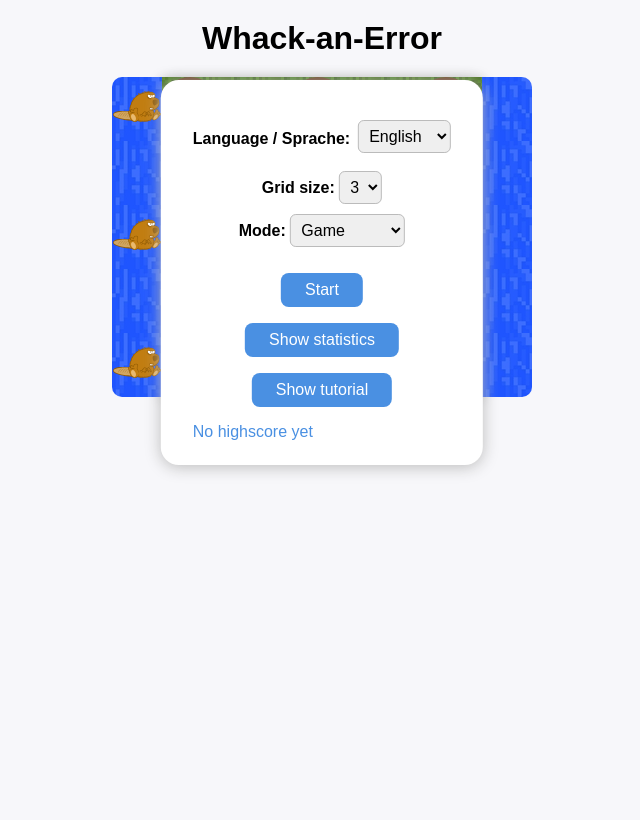
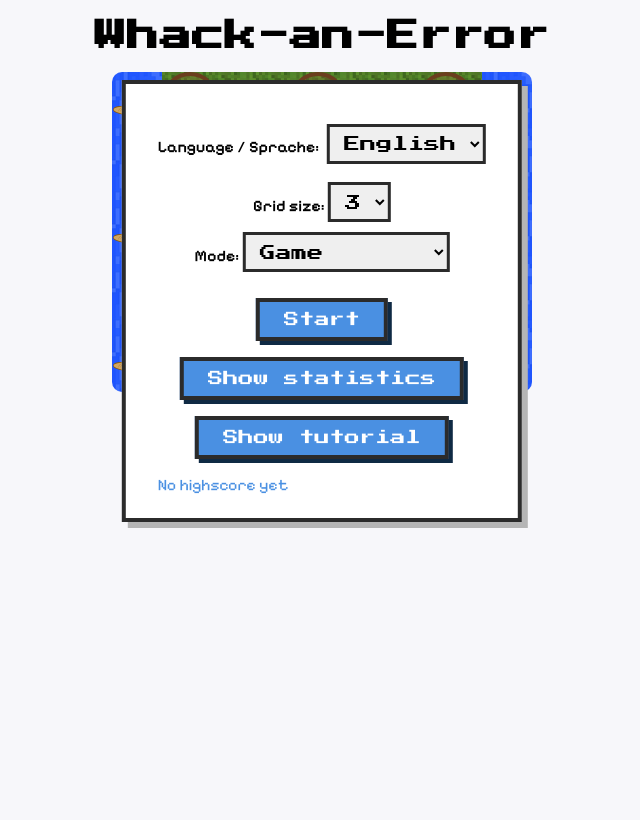
Before and after one commit to oldjosias/whack-an-error, a Flask app: page / in a window 1280 px wide. Shown: the whole page, without its empty margins (318-958 px from the left). Run offline with Flask 3, Linux system fonts and the light colour scheme.

Commit message:
UI updates

```diff
--- a/index.html
+++ b/index.html
@@ -5,6 +5,9 @@
     <meta name="viewport" content="width=device-width, initial-scale=1.0">
     <title>Fehler-Whack</title>
     <link rel="icon" type="image/svg+xml" href="static/diamond_shovel.png">
+    <link rel="preconnect" href="https://fonts.googleapis.com">
+    <link rel="preconnect" href="https://fonts.gstatic.com" crossorigin>
+    <link href="https://fonts.googleapis.com/css2?family=Pixelify+Sans:wght@400;600&family=Press+Start+2P&display=swap" rel="stylesheet">
     <link rel="stylesheet" href="static/css/game.css">
 </head>
 <body>
--- a/static/css/game.css
+++ b/static/css/game.css
@@ -2,11 +2,17 @@
 
 /* Base Layout */
 body {
-    font-family: sans-serif;
+    /* Kid-friendly, pixel/retro vibe */
+    font-family: "Pixelify Sans", system-ui, -apple-system, Segoe UI, Roboto, Arial, sans-serif;
     background: #f7f7fa;
     margin: 0;
     padding: 0;
     min-height: 100vh;
+}
+
+h1, h2, h3 {
+    font-family: "Press Start 2P", "Pixelify Sans", monospace;
+    letter-spacing: 0.5px;
 }
 
 .game-area-container {
@@ -57,7 +63,7 @@
     background-repeat: repeat;
     background-size: 50px 50px;
     border-radius: 0px;
-    box-shadow: 0 2px 12px #bbb;
+    box-shadow: 4px 4px 0 #b5b5b5;
     transition: width 0.3s ease, height 0.3s ease;
     flex-shrink: 0;
 }
@@ -108,22 +114,28 @@
 .btn {
     margin: 16px auto;
     display: block;
-    padding: 8px 24px;
-    font-size: 1em;
-    border-radius: 8px;
-    border: none;
+    padding: 10px 24px;
+    font-size: 0.95em;
+    font-family: "Press Start 2P", "Pixelify Sans", monospace;
+    border-radius: 0;
+    border: 4px solid #2b2b2b;
     background: #4a90e2;
     color: white;
     cursor: pointer;
+    box-shadow: 4px 4px 0 #0f2a44;
+    text-transform: none;
 }
 
 .btn:hover {
     background: #357abd;
+    transform: translate(-1px, -1px);
+    box-shadow: 6px 6px 0 #0f2a44;
 }
 
 .btn:disabled {
     background: #ccc;
     cursor: not-allowed;
+    box-shadow: 4px 4px 0 #999;
 }
 
 .status {
@@ -139,8 +151,9 @@
     top: 80px;
     transform: translateX(-50%);
     background: #fff;
-    border-radius: 18px;
-    box-shadow: 0 2px 16px #bbb;
+    border-radius: 0;
+    border: 4px solid #2b2b2b;
+    box-shadow: 6px 6px 0 #b5b5b5;
     padding: 32px 32px 24px 32px;
     z-index: 200;
     transition: opacity 0.7s, visibility 0.7s;
@@ -281,10 +298,11 @@
 
 /* Form Elements */
 select, input[type="text"], input[type="number"] {
-    padding: 6px;
+    padding: 8px 10px;
     font-size: 1em;
-    border-radius: 6px;
-    border: 1px solid #bbb;
+    font-family: "Press Start 2P", "Pixelify Sans", monospace;
+    border-radius: 0;
+    border: 3px solid #2b2b2b;
     margin-bottom: 10px;
 }
 
--- a/templates/index.html
+++ b/templates/index.html
@@ -5,6 +5,9 @@
     <meta name="viewport" content="width=device-width, initial-scale=1.0">
     <title>Fehler-Whack</title>
     <link rel="icon" type="image/svg+xml" href="static/diamond_shovel.png">
+    <link rel="preconnect" href="https://fonts.googleapis.com">
+    <link rel="preconnect" href="https://fonts.gstatic.com" crossorigin>
+    <link href="https://fonts.googleapis.com/css2?family=Pixelify+Sans:wght@400;600&family=Press+Start+2P&display=swap" rel="stylesheet">
     <link rel="stylesheet" href="static/css/game.css">
 </head>
 <body>
```
Also changed, not shown: other parts of static/css/game.css (+19 -15 lines).
